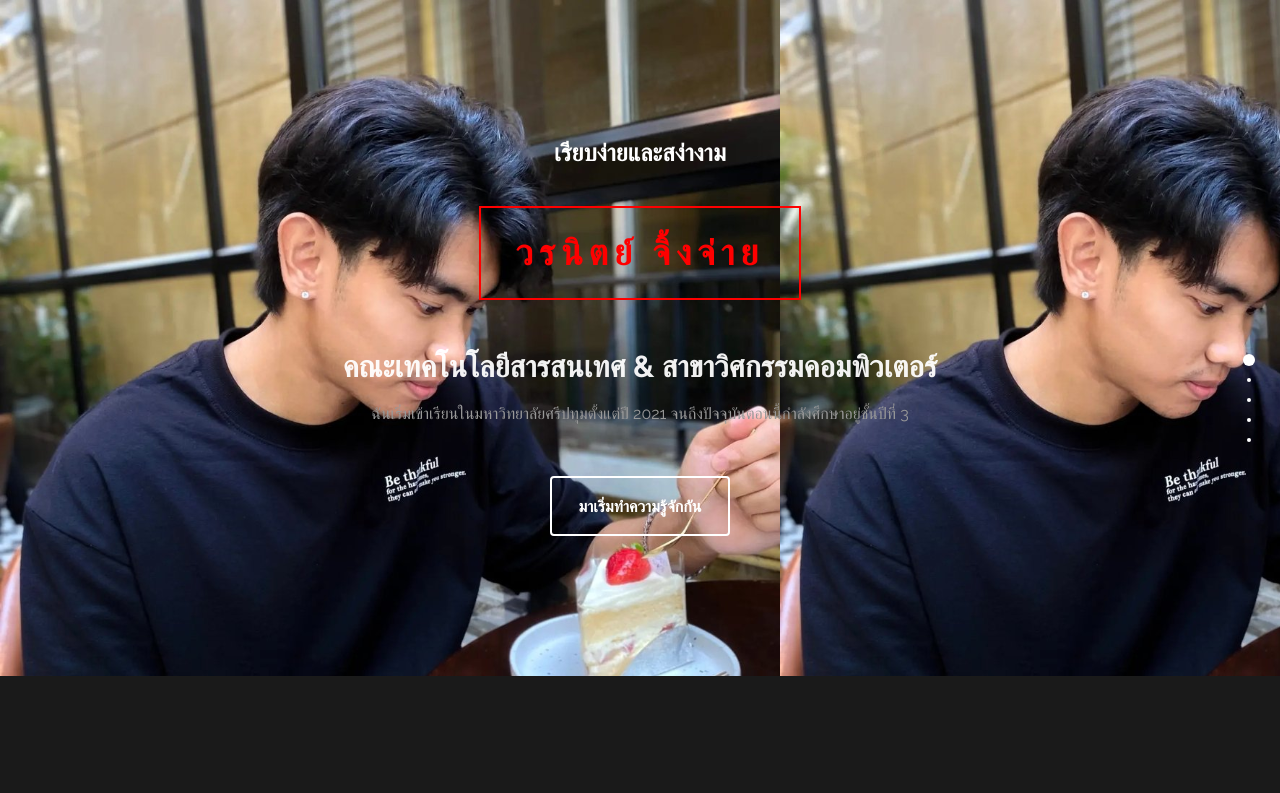
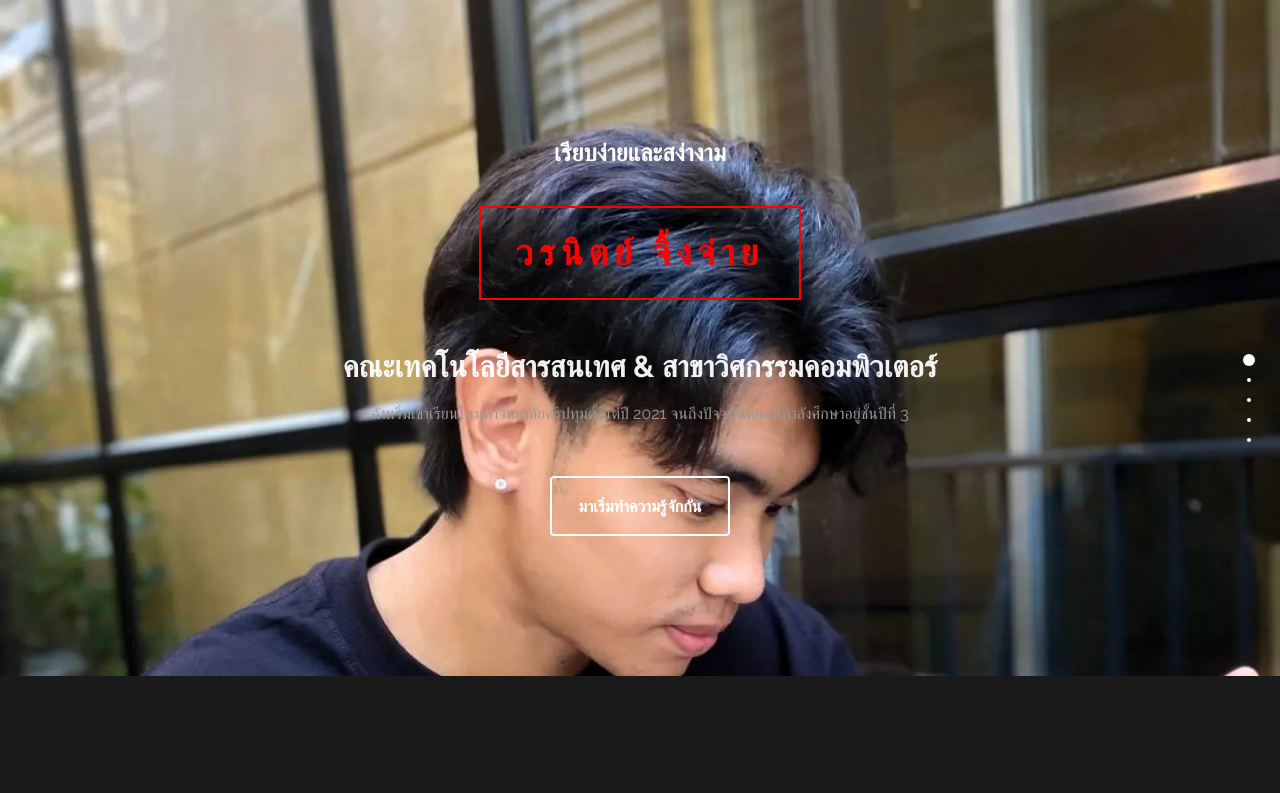
Before and after one commit to Woranit5419/portfolio, a plain HTML site: page index.html in a window 1280 px wide. Shown: the top 793 px of the page. Drawn offline with Linux system fonts and the light colour scheme.

Commit message:
Update templatemo-style.css

```diff
--- a/css/templatemo-style.css
+++ b/css/templatemo-style.css
@@ -172,8 +172,8 @@ h1,h2,h3,h4,h5
 #home
 	{
         background: url('../images/home-bg.jpg');
-        background-size:780px;
-        background-repeat:repeat;
+        background-size:cover;
+        background-repeat:no-repeat;
         padding-top: 120px;
         padding-bottom: 140px;
         text-align:center;
```
